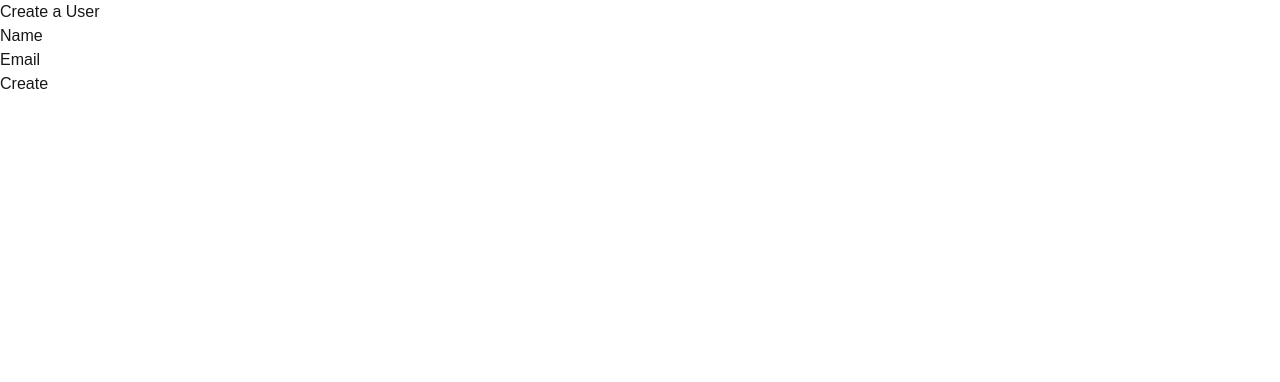
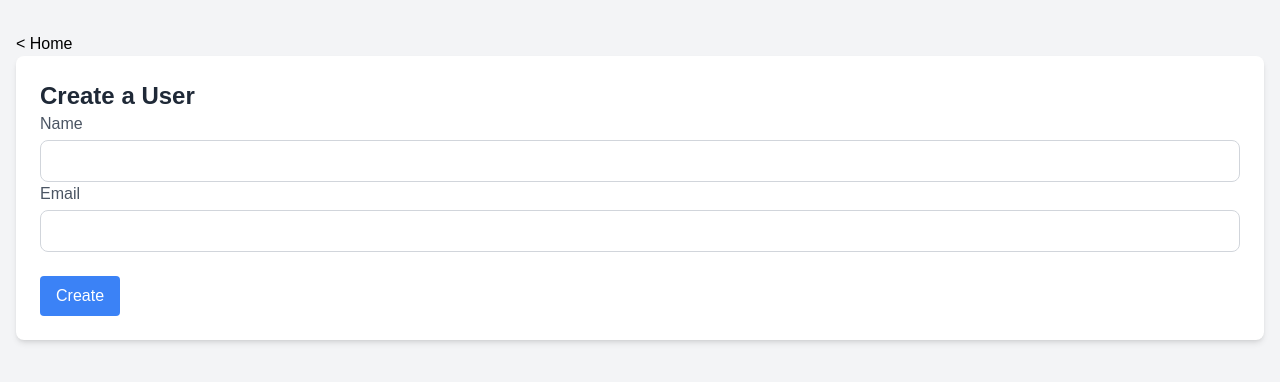
Before and after one commit to serhii-pukhov/user-app, a Next.js app: page /users/new in a window 1280 px wide. Shown: the top 382 px of the page. Built offline with nearby package versions, Linux system fonts and the light colour scheme.

Commit message:
added styling and error page

```diff
--- a/src/actions/index.ts
+++ b/src/actions/index.ts
@@ -51,24 +51,20 @@ export async function exportUsers(file: File): Promise<ParsedUser[]> {
     const workbook = new ExcelJS.Workbook();
 
     await workbook.xlsx.load(fileBuffer);
-    const worksheet = workbook.getWorksheet(1); // Get the first worksheet
+    const worksheet = workbook.getWorksheet(1);
 
     const parsedData: ParsedUser[] = [];
 
-    // Iterate through each row of the worksheet and collect name and email
     worksheet.eachRow((row, rowNumber) => {
         if (rowNumber !== 1) { // Skip the header row
             const rowData: ParsedUser = {
-                name: row.getCell(1).value as string,  // Column 1: name
-                email: row.getCell(2).value as string, // Column 2: email
+                name: row.getCell(1).value as string,
+                email: row.getCell(2).value as string,
             };
             parsedData.push(rowData);
         }
     });
 
-    console.log(">>> PARSED:")
-    console.log(parsedData);
-
     createUsers(parsedData);
 
     return parsedData;
--- /dev/null
+++ b/src/app/error.tsx
@@ -0,0 +1,17 @@
+'use client';
+
+import Link from "next/link";
+
+interface ErrorPageProps {
+  error: Error;
+  reset: () => void;
+}
+
+export default function ErrorPage({ error }: ErrorPageProps) {
+  return <div>
+    <div>
+      <Link href="/">&lt; Home</Link>
+    </div>
+    <div>{error.message}</div>
+  </div>;
+}
--- a/src/app/layout.tsx
+++ b/src/app/layout.tsx
@@ -14,7 +14,9 @@ export default function RootLayout({
   return (
     <html lang="en">
       <body>
-        {children}
+        <div className="min-h-screen bg-gray-100 py-8 px-4 text-black">
+          {children}
+        </div>
       </body>
     </html>
   );
--- a/src/app/page.tsx
+++ b/src/app/page.tsx
@@ -20,7 +20,7 @@ async function deleteUser(id: string) {
 export default async function Home() {
 
   return (
-    <div className="min-h-screen bg-gray-100 py-8 px-4 text-black">
+    <div>
       {/* Header */}
       <header className="flex justify-between items-center mb-6">
         <h1 className="text-2xl font-bold text-gray-800">User Management</h1>
--- a/src/app/users/new/page.tsx
+++ b/src/app/users/new/page.tsx
@@ -1,30 +1,40 @@
 import { redirect } from 'next/navigation';
 import { revalidatePath } from 'next/cache';
 import * as actions from '@/actions';
+import Link from 'next/link';
 
 export default function CreateUserPage() {
 
     async function createUser(formData: FormData) {
         'use server';
-        actions.createUser(formData);
-        revalidatePath('/');
+        await actions.createUser(formData);
         redirect("/");
     }
 
-    return <form action={createUser}>
-        <h3>Create a User</h3>
+    return <div>
         <div>
-            <label>Name</label>
-            <input name="name" id="name" />
+            <Link href="/">&lt; Home</Link>
         </div>
-        <div>
-            <label>Email</label>
-            <input name="email" id="email" />
+        <div className="bg-white shadow-md rounded-lg overflow-hidden p-6">
+            <h3 className="text-2xl font-bold text-gray-800">Create a User</h3>
+            <form action={createUser}>
+                <div>
+                    <label htmlFor="name" className="block text-gray-600 font-medium mb-1">
+                        Name
+                    </label>
+                    <input className="w-full px-4 py-2 border border-gray-300 rounded-lg focus:ring-2 focus:ring-blue-500 focus:outline-none" name="name" id="name" />
+                </div>
+                <div>
+                    <label className="block text-gray-600 font-medium mb-1">Email</label>
+                    <input className="w-full px-4 py-2 border border-gray-300 rounded-lg focus:ring-2 focus:ring-blue-500 focus:outline-none" name="email" id="email" />
+                </div>
+                <div className="mt-6">
+                    <button type="submit" className="bg-blue-500 hover:bg-blue-600 text-white py-2 px-4 rounded">
+                        Create
+                    </button>
+                </div>
+            </form>
         </div>
-        <div>
-            <button type="submit">
-                Create
-            </button>
-        </div>
-    </form>;
+
+    </div>;
 }
```
Also changed, not shown: 2 other files (tests, documents, lock files or other folders).
